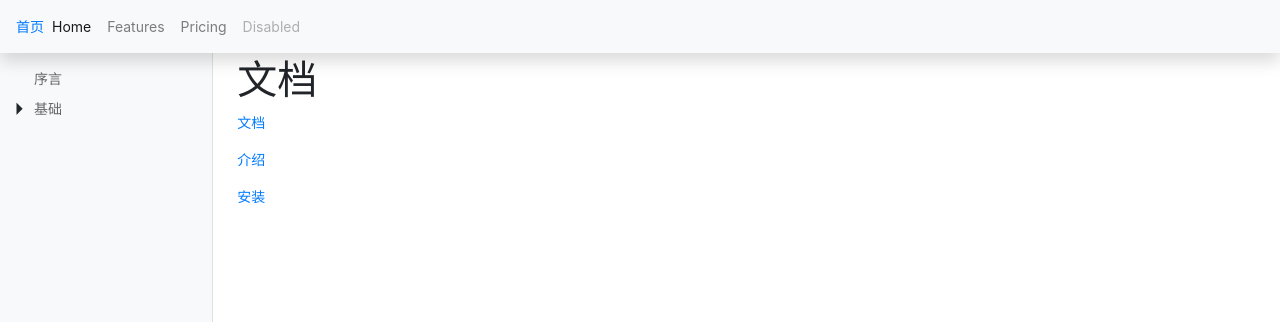
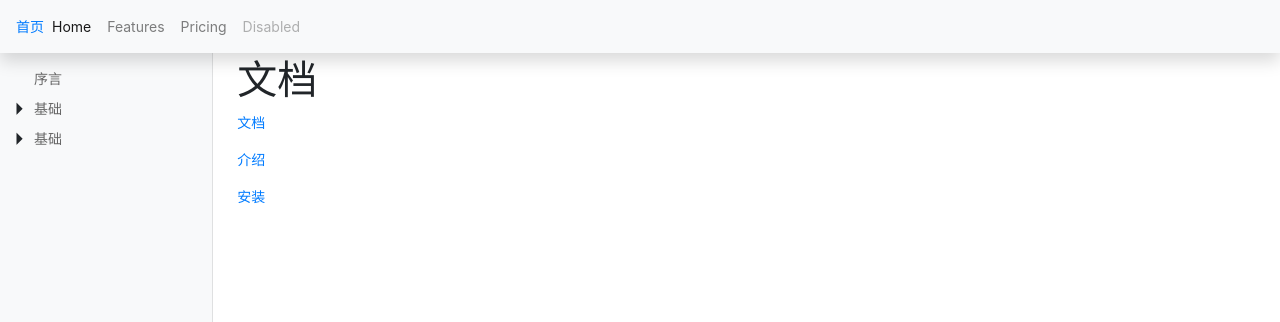
Before and after one commit to fireloong/cms, a Jekyll site: the page built from doc/1.0/index.md, in a window 1280 px wide. Shown: the top 322 px of the page. Built offline with Jekyll 4.4.1, drawn with Linux system fonts in a browser that asks for light colours.

Commit message:
update doc

```diff
--- a/_layouts/doc.html
+++ b/_layouts/doc.html
@@ -53,6 +53,28 @@
               </li>
             </ul>
           </li>
+          <li>
+            <div class="wholerow"></div>
+            <i class="iconfont icon-caret-right"></i>
+            <a href="#">基础</a>
+            <ul class="list-unstyled collapse">
+              <li>
+                <div class="wholerow"></div>
+                <i class="iconfont">&ensp;</i>
+                <a href="#">开发规范</a>
+              </li>
+              <li>
+                <div class="wholerow"></div>
+                <i class="iconfont">&ensp;</i>
+                <a href="#">开发规范</a>
+              </li>
+              <li>
+                <div class="wholerow"></div>
+                <i class="iconfont">&ensp;</i>
+                <a href="#">开发规范</a>
+              </li>
+            </ul>
+          </li>
         </ul>
       </div>
     </nav>
```
